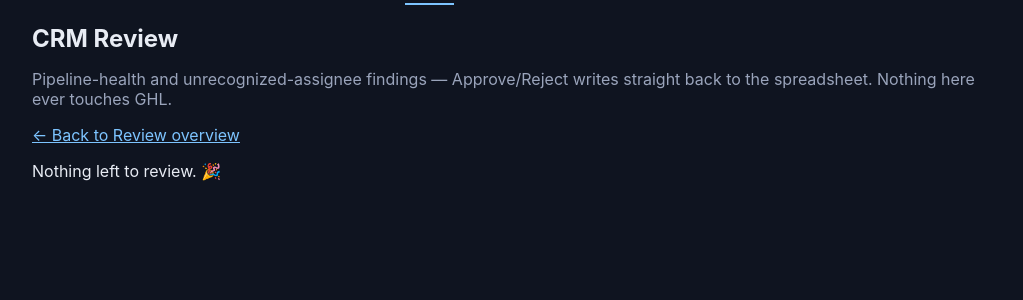
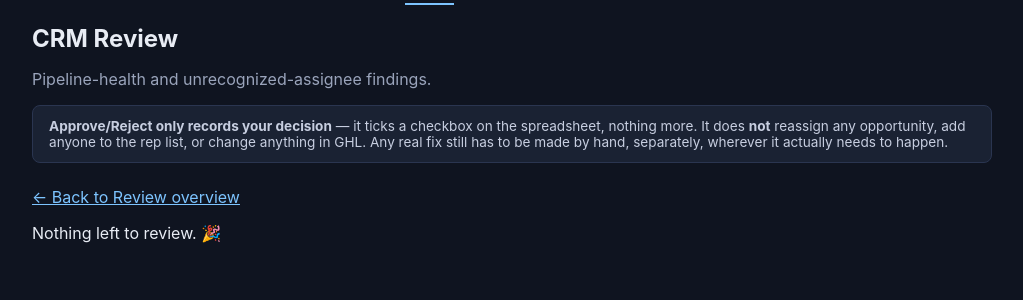
Before and after one commit to ICONS-of-Real-Estate/sales_review_project, a FastAPI app: page /review/crm in a window 1280 px wide. Shown: the part 52-352 px from the top of the page, without its empty margins (128-1151 px from the left). Run offline with FastAPI, Linux system fonts and the light colour scheme; the visitor is signed in with stand-in values (Sample User, id 1); data that the repository does not hold is empty.

Commit message:
Make it explicit on the page that Approve/Reject never touches GHL
Kris asked twice what Approve/Reject actually do — a sign the interface
itself should say this, not just get explained in chat each time. Added a
clear disclaimer box to the Review landing page and both queue pages:
these buttons only tick a checkbox on the spreadsheet; they never
reassign an opportunity, create/edit a contact, or otherwise touch GHL.
Any real fix still has to be made by hand, separately.

Co-Authored-By: Claude Sonnet 5 <noreply@anthropic.com>
Claude-Session: https://claude.ai/code/session_01MphTzkwDk8jQKPtq63jgDb

```diff
--- a/tools/dashboard/templates/base.html
+++ b/tools/dashboard/templates/base.html
@@ -105,6 +105,10 @@
       background: #0f1420; border-radius: 8px; padding: 0.85rem 1rem; margin-bottom: 0.75rem;
     }
     .review-related-call:last-child { margin-bottom: 0; }
+    .review-disclaimer {
+      background: #1a2233; border: 1px solid #2a3550; border-radius: 8px;
+      padding: 0.75rem 1rem; font-size: 0.85rem; color: #c7cee0; margin-bottom: 1.5rem;
+    }
   </style>
 </head>
 <body>
--- a/tools/dashboard/templates/review.html
+++ b/tools/dashboard/templates/review.html
@@ -4,12 +4,20 @@
 <h1>{{ 'CRM Review' if review_type == 'crm' else 'Lead Review' }}</h1>
 <p class="muted">
   {% if review_type == 'crm' %}
-    Pipeline-health and unrecognized-assignee findings — Approve/Reject writes
-    straight back to the spreadsheet. Nothing here ever touches GHL.
+    Pipeline-health and unrecognized-assignee findings.
   {% else %}
-    One lead at a time — Real lead/Not a real lead writes straight back to the
-    spreadsheet. Nothing here ever touches GHL.
+    One lead at a time.
   {% endif %}
+</p>
+<p class="review-disclaimer">
+  <strong>{{ 'Approve/Reject' if review_type == 'crm' else 'Real lead/Not a lead' }} only records your decision</strong>
+  — it ticks a checkbox on the spreadsheet, nothing more. It does
+  {% if review_type == 'crm' %}
+    <strong>not</strong> reassign any opportunity, add anyone to the rep list, or change anything in GHL.
+  {% else %}
+    <strong>not</strong> create, edit, or touch any contact in GHL.
+  {% endif %}
+  Any real fix still has to be made by hand, separately, wherever it actually needs to happen.
 </p>
 <p><a href="/review">&larr; Back to Review overview</a></p>
 
```
Also changed, not shown: tools/dashboard/templates/review_index.html (+8 -2 lines).
